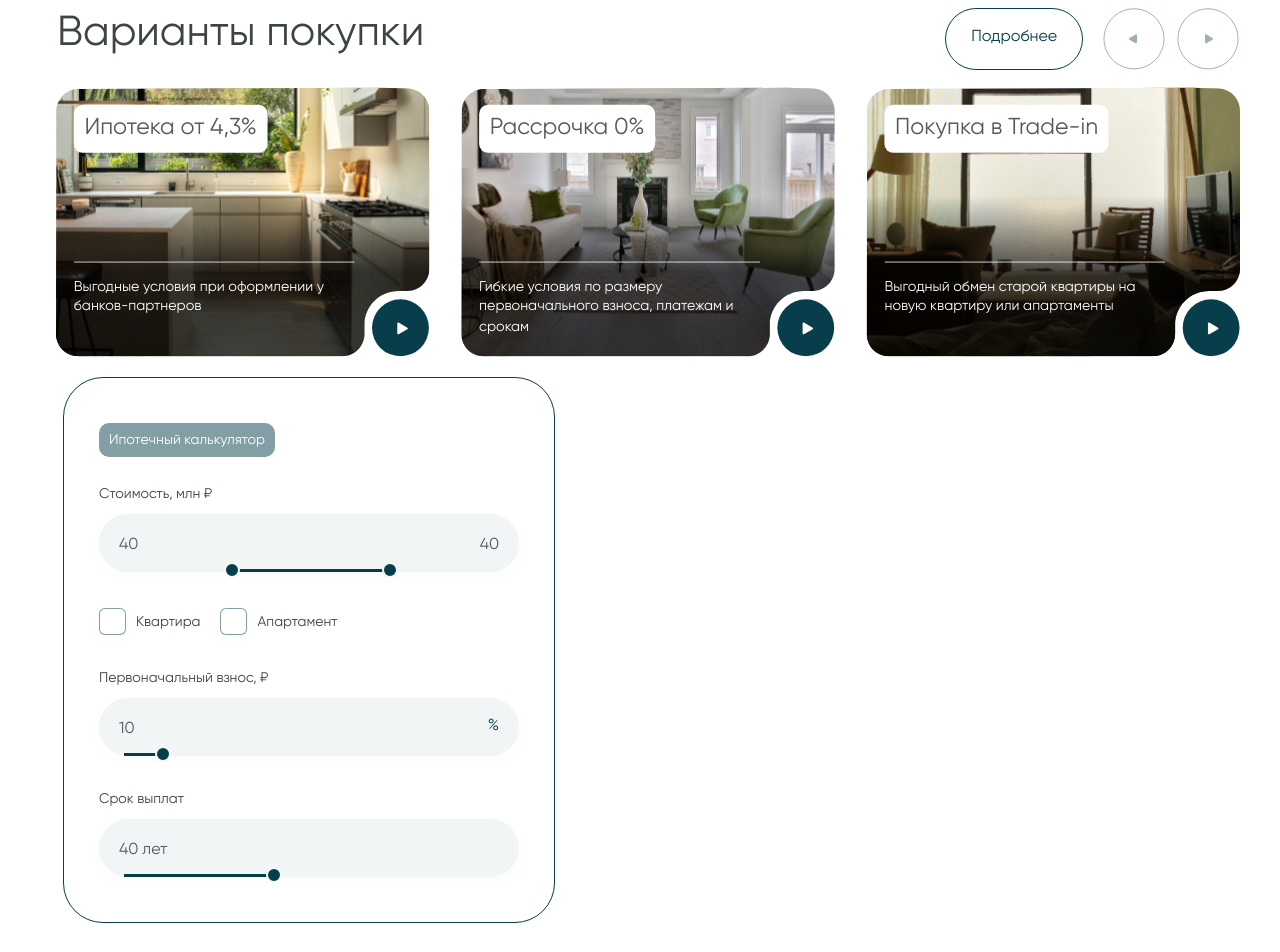
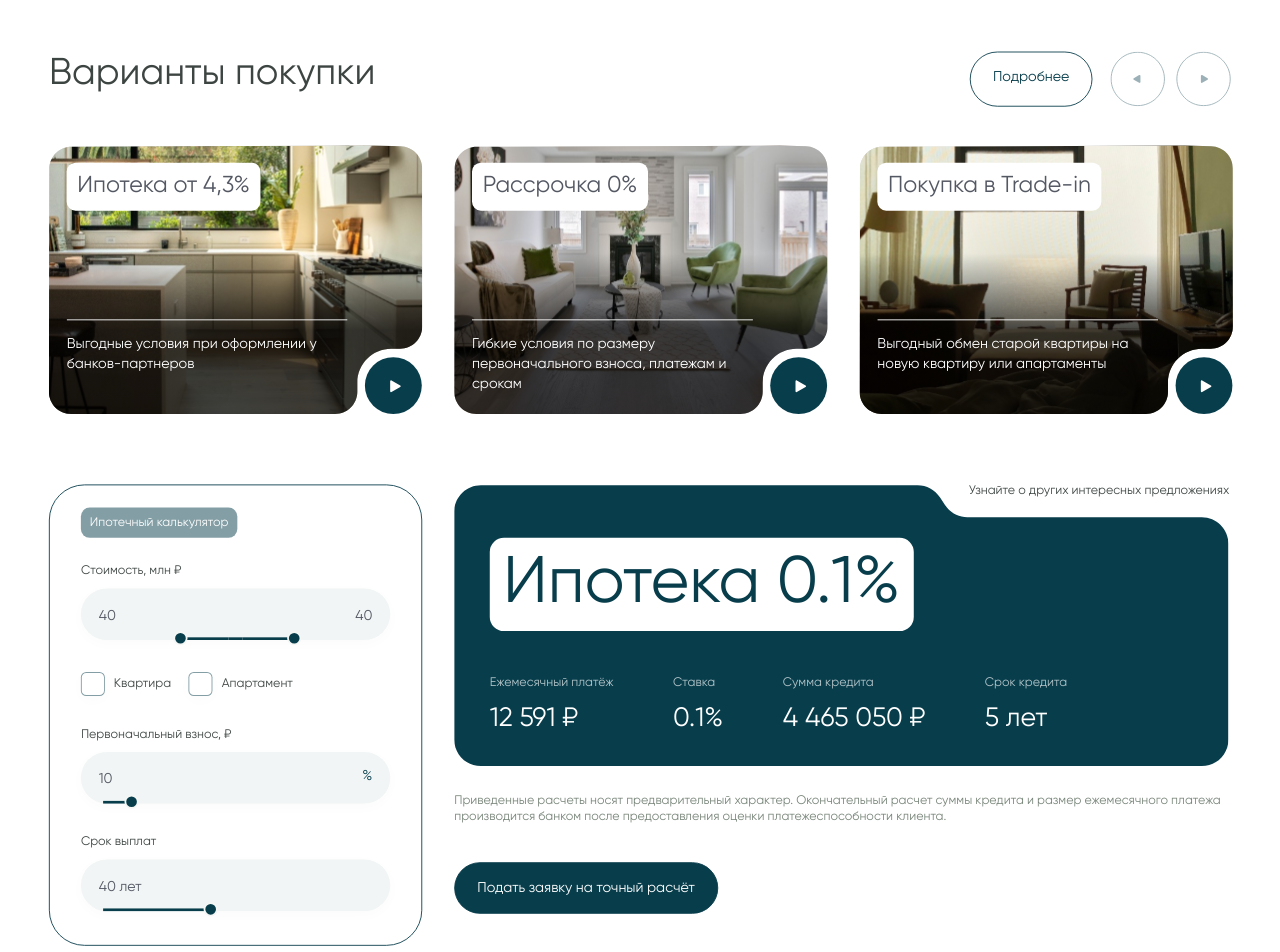
Before and after one commit to fedor11235/involta, a Nuxt app: page / in a window 1280 px wide. Shown: the top 952 px of the page. Before the commit the page ends 923 px from the top, so only its background shows below. Built offline with nearby package versions, Linux system fonts and the light colour scheme.

Commit message:
add adaptive

```diff
--- a/app.vue
+++ b/app.vue
@@ -4,8 +4,8 @@
   </NuxtLayout>
 </template>
 
-<!-- <style>
+<style lang="scss">
 body {
   margin: 0;
 }
-</style> -->
+</style>
--- /dev/null
+++ b/components/BtnControl.vue
@@ -0,0 +1,22 @@
+<template>
+  <div class="btn">
+    <slot />
+  </div>
+</template>
+
+<style lang="scss" scoped>
+.btn {
+  color: #FFF;
+  font-family: GilroyRegular;
+  font-size: 16px;
+  font-weight: 500;
+  line-height: 100%;
+  border-radius: 100px;
+  border: 1px solid #083E4C;
+  background: #083E4C;
+  padding: 20px 25px;
+  width: fit-content;
+  margin-top: 40px;
+  cursor: pointer;
+}
+</style>
--- a/components/MortgageCalculator.vue
+++ b/components/CalculatorMortgage.vue
@@ -31,11 +31,12 @@ onMounted(() => {
 
 .calculator {
   display: inline-block;
-  padding: 45px 35px;
+  padding: 25px 35px 41px;
   border-radius: 40px;
   border: 1px solid #083E4C;
   width: 420px;
-  margin-left: 55px;
+  height: 519px;
+  box-sizing: border-box;
   &__title {
     display: inline-block;
     border-radius: 10px;
--- /dev/null
+++ b/components/CardMortgage.vue
@@ -0,0 +1,99 @@
+<template>
+  <div class="card-mortgage">
+    <svg xmlns="http://www.w3.org/2000/svg" width="871" height="317" viewBox="0 0 871 317" fill="none">
+      <path d="M0 30.8125C0 14.244 13.4315 0.8125 30 0.8125L521.257 0.8125C531.391 0.8125 540.839 5.92823 546.379 14.4138L552.121 23.2112C557.661 31.6968 567.109 36.8125 577.243 36.8125H841C857.569 36.8125 871 50.244 871 66.8125V286.812C871 303.381 857.569 316.812 841 316.812H30C13.4314 316.812 0 303.381 0 286.812L0 30.8125Z" fill="#083E4C"/>
+    </svg>
+    <div class="card-mortgage_title">
+      Ипотека 0.1%
+    </div>
+    <div class="card-mortgage_more">
+      Узнайте о других интересных предложениях
+    </div>
+    <div class="card-mortgage_info">
+      <div v-for="info of infoMenu" :key="info.id" class="card-mortgage_info_item">
+        <div class="card-mortgage_info_item_title">{{ info.title }}</div>
+        <div class="card-mortgage_info_item_text">{{ info.text }}</div>
+      </div>
+    </div>
+  </div>
+</template>
+
+<script lang="ts" setup>
+const infoMenu = [
+  {
+    id: 0,
+    title: 'Ежемесячный платёж',
+    text: '12 591 ₽'
+  },
+  {
+    id: 1,
+    title: 'Ставка',
+    text: '0.1%'
+  },
+  {
+    id: 2,
+    title: 'Сумма кредита',
+    text: '4 465 050 ₽'
+  },
+  {
+    id: 3,
+    title: 'Срок кредита',
+    text: '5 лет'
+  }
+]
+</script>
+
+<style lang="scss" scoped>
+.card-mortgage {
+  position: relative;
+  height: fit-content;
+  &_title {
+    position: absolute;
+    top: 60px;
+    left: 40px;
+    color: #083E4C;
+    font-family: GilroyRegular;
+    font-size: 74px;
+    font-weight: 500;
+    line-height: 110%;
+    padding: 12px 15px;
+    border-radius: 16px;
+    background-color: #FFF;
+  }
+  &_more {
+    position: absolute;
+    top: 0;
+    right: 0;
+    color: #3D4543;
+    font-family: GilroyRegular;
+    font-size: 14px;
+    font-style: normal;
+    font-weight: 500;
+    line-height: 100%;
+  }
+  &_info {
+    position: absolute;
+    left: 40px;
+    bottom: 39px;
+    display: flex;
+    column-gap: 67px;
+    &_item {
+      &_title {
+        color: rgba(255, 255, 255, 0.70);
+        font-family: GilroyRegular;
+        font-size: 14px;
+        font-weight: 500;
+        line-height: 100%;
+        margin-bottom: 16px;
+      }
+      &_text {
+        color: #FFF;
+        font-family: GilroyRegular;
+        font-size: 30px;
+        font-weight: 500;
+        line-height: 120%;
+      }
+    }
+  }
+}
+</style>
--- a/components/HeaderPage.vue
+++ b/components/HeaderPage.vue
@@ -18,7 +18,7 @@
 .header {
   display: flex;
   justify-content: space-between;
-  padding: 0 55px;
+  // padding: 0 55px;
   box-sizing: border-box;
   &__title {
     color: #3D4543;
--- /dev/null
+++ b/layouts/default.vue
@@ -0,0 +1,46 @@
+<template>
+  <div class="layout-default">
+    <ClientOnly fallback-tag="div" class="layout-default__load">
+      <slot />
+    </ClientOnly>
+  </div>
+</template>
+
+<style lang="scss" scoped>
+body {
+  margin: 0;
+}
+.layout-default {
+  display: flex;
+  align-items: center;
+  justify-content: center;
+  overflow-x: hidden;
+  &__load {
+    position: fixed;
+    top: 50%;
+    translate: 0 -50%;
+    display: inline-block;
+    width: 80px;
+    height: 80px;
+    &:after {
+      content: " ";
+      display: block;
+      width: 64px;
+      height: 64px;
+      margin: 8px;
+      border-radius: 50%;
+      border: 6px solid #fff;
+      border-color: #083E4C transparent #083E4C transparent;
+      animation: lds-dual-ring 1.2s linear infinite;
+    }
+    @keyframes lds-dual-ring {
+      0% {
+        transform: rotate(0deg);
+      }
+      100% {
+        transform: rotate(360deg);
+      }
+    }
+  }
+}
+</style>
--- a/nuxt.config.ts
+++ b/nuxt.config.ts
@@ -9,7 +9,8 @@ export default defineNuxtConfig({
     css: {
       preprocessorOptions: {
         scss: {
-          additionalData: '@import "./assets/sass/main.scss";'
+          additionalData:
+          '@import "./assets/sass/main.scss";'
         }
       }
     }
--- a/pages/index.vue
+++ b/pages/index.vue
@@ -1,12 +1,19 @@
 <template>
-  <div class="page">
-    <HeaderPage class="page__header" :style="{ width: `${widthNormal * scaleCards}px`, padding: `0 ${55 * scaleCards}px`}"/>
-    <ClientOnly fallback-tag="div" class="cards" fallback="Загрзка изоражений...">
-      <div class="cards" :style="{ scale: scaleCards}">
-        <card v-for="cardInfo of cardsInfo" :key="cardInfo.id" :img="cardInfo.img" :title="cardInfo.title" :text="cardInfo.text" />
+  <div class="page" :style="{scale: scaleCards, height: `${1101 * scaleCards}px`}">
+    <HeaderPage class="page__header" />
+    <div class="page__cards">
+      <CardInfo v-for="cardInfo of cardsInfo" :key="cardInfo.id" :img="cardInfo.img" :title="cardInfo.title" :text="cardInfo.text" />
+    </div>
+    <div class="page__info">
+      <CalculatorMortgage />
+      <div>
+        <CardMortgage />
+        <div class="page__warning">
+          Приведенные расчеты носят предварительный характер. Окончательный расчет суммы кредита и размер ежемесячного платежа производится банком после предоставления оценки платежеспособности клиента.
+        </div>
+        <BtnControl>Подать заявку на точный расчёт</BtnControl>
       </div>
-    </ClientOnly>
-    <MortgageCalculator />
+    </div>
   </div>
 </template>
 
@@ -58,17 +65,34 @@ onMounted(() => {
 </script>
 
 <style lang="scss" scoped>
-
 .page {
-  width: 100vw;
-  height: 100vh;
+  width: 1440px;
+  height: 1101px;
+  padding: 57.81px 55px;
+  box-sizing: border-box;
+  transform-origin: top;
   &__header {
-    width: 1440px;
+    margin-bottom: 43px;
   }
-  .cards {
+  &__cards {
     display: flex;
     column-gap: 36px;
-    justify-content: center;
+    margin-bottom: 75px;
+  }
+  &__info {
+    display: flex;
+    column-gap: 36px;
+  }
+  &__warning {
+    width: 872px;
+    color: #778478;
+    font-family: GilroyRegular;
+    font-size: 14px;
+    font-style: normal;
+    font-weight: 500;
+    line-height: 140%;
+    margin-top: 25px;
+    margin-bottom: 40px;
   }
 }
 </style>
```
Also changed, not shown: components/CardInfo.vue (renamed from components/card.vue).
